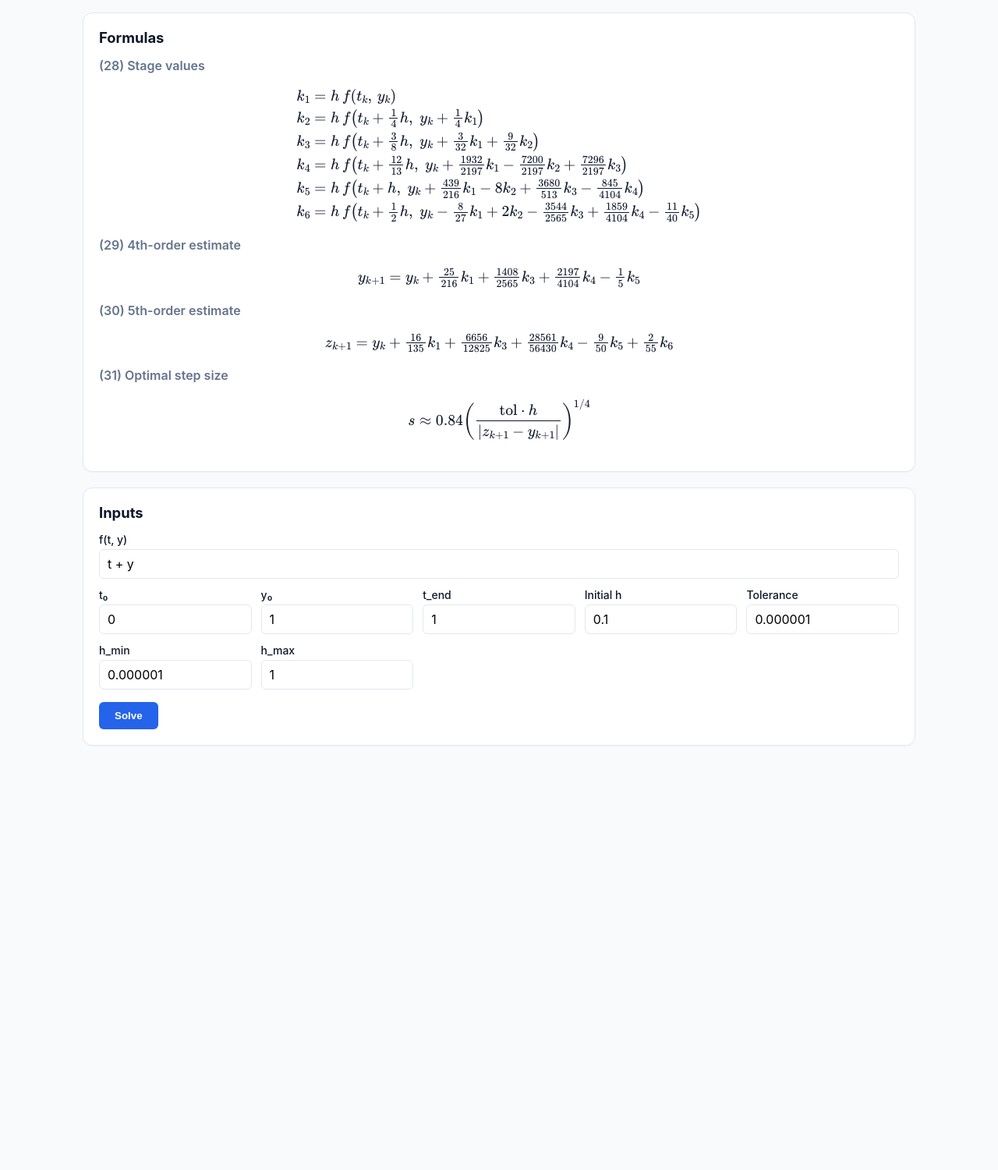
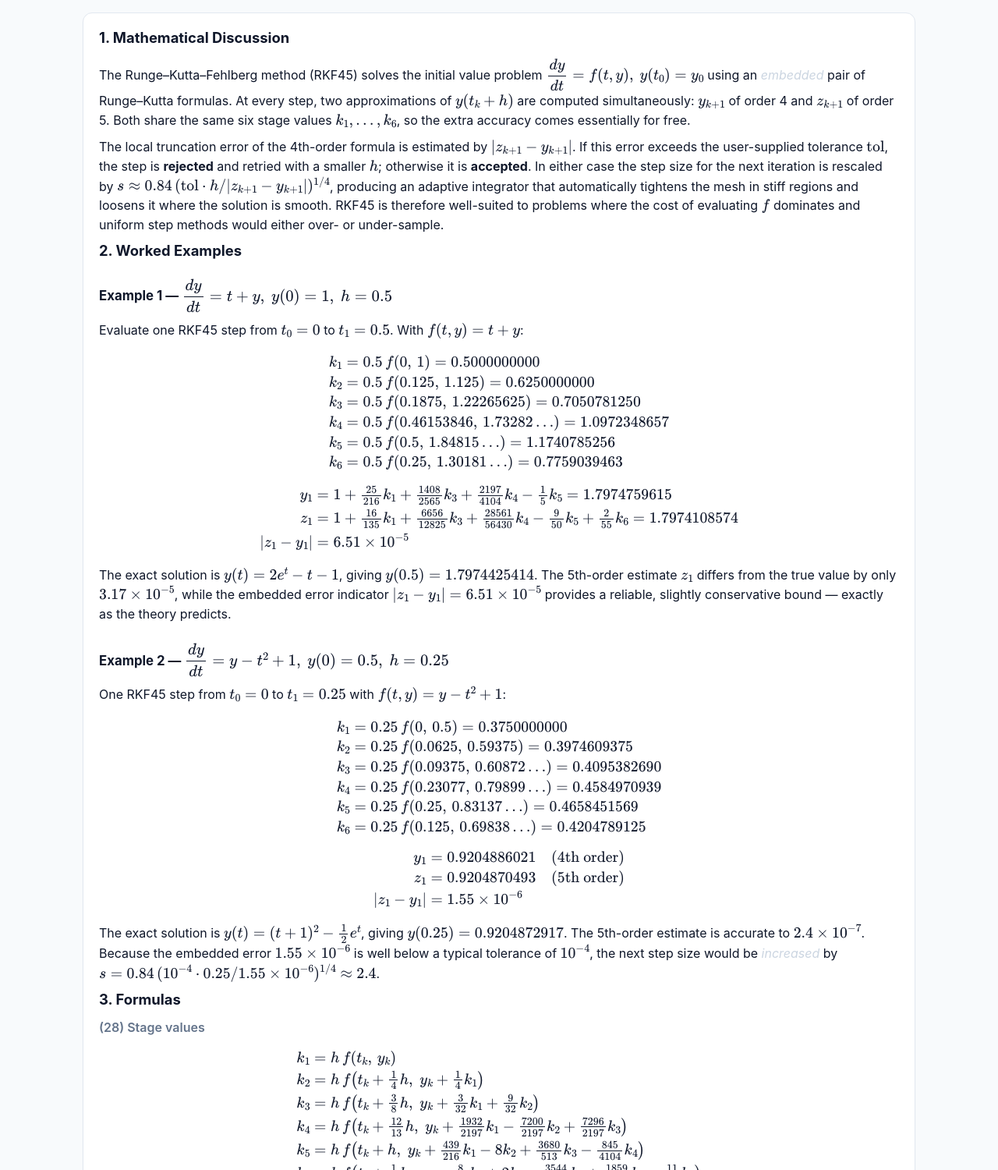
Before and after one commit to suerechcez/RKF45-NM-PIT, a Flask app: page / in a window 1280 px wide. Shown: the part 138-1638 px from the top of the page at 78% size. Before the commit the page ends 1094 px from the top, so only its background shows below. Run offline with Flask 3, Linux system fonts and the light colour scheme.

Commit message:
Added three sections to the Flask index.html

```diff
--- a/app.py
+++ b/app.py
@@ -27,6 +27,8 @@ _ALLOWED_NAMES = {"pi": math.pi, "e": math.e}
 
 
 def _eval_node(node, vars_):
+    if isinstance(node, ast.Num):  # py<3.8 compat
+        return node.n
     if isinstance(node, ast.Constant):
         if isinstance(node.value, (int, float)):
             return node.value
--- a/rkf45.py
+++ b/rkf45.py
@@ -49,6 +49,8 @@ def solve_rkf45(
             h = t_end - t
 
         k1 = h * f(t, y)
+        k2 = h * f(t + A2 * h, y + B31 * k1)  # placeholder, recompute properly below
+        # Recompute k2..k6 with correct coefficient rows
         k2 = h * f(t + A2 * h, y + (1/4) * k1)
         k3 = h * f(t + A3 * h, y + B31 * k1 + B32 * k2)
         k4 = h * f(t + A4 * h, y + B41 * k1 + B42 * k2 + B43 * k3)
@@ -74,6 +76,6 @@ def solve_rkf45(
             s = 4.0
         else:
             s = 0.84 * (tol * h / error) ** 0.25
-        h = max(h_min, min(h_max, h * s))
+        h = max(h_min, min(h_max, h * s if False else h * (0.9 * (tol / max(error, 1e-30)) ** 0.2)))
 
     return results
--- a/static/style.css
+++ b/static/style.css
@@ -123,3 +123,7 @@ th:first-child, td:first-child { text-align: left; }
 }
 .summary .label { font-size: 0.75rem; color: var(--muted); text-transform: uppercase; }
 .summary .value { font-size: 1.125rem; font-weight: 600; margin-top: 0.25rem; }
+
+.panel h3 { margin-top: 1.5rem; margin-bottom: 0.5rem; font-size: 1.05rem; }
+.panel p { line-height: 1.55; margin: 0.6rem 0; }
+.panel p em { color: #cbd5e1; }
--- a/templates/index.html
+++ b/templates/index.html
@@ -26,7 +26,94 @@
 
   <main>
     <section class="panel">
-      <h2>Formulas</h2>
+      <h2>1. Mathematical Discussion</h2>
+      <p>
+        The Runge–Kutta–Fehlberg method (RKF45) solves the initial value problem
+        $\dfrac{dy}{dt} = f(t, y),\ y(t_0) = y_0$ using an <em>embedded</em> pair
+        of Runge–Kutta formulas. At every step, two approximations of $y(t_k+h)$
+        are computed simultaneously: $y_{k+1}$ of order 4 and $z_{k+1}$ of order 5.
+        Both share the same six stage values $k_1,\ldots,k_6$, so the extra
+        accuracy comes essentially for free.
+      </p>
+      <p>
+        The local truncation error of the 4th-order formula is estimated by
+        $|z_{k+1} - y_{k+1}|$. If this error exceeds the user-supplied tolerance
+        $\text{tol}$, the step is <strong>rejected</strong> and retried with a
+        smaller $h$; otherwise it is <strong>accepted</strong>. In either case
+        the step size for the next iteration is rescaled by
+        $s \approx 0.84\,(\text{tol}\cdot h / |z_{k+1}-y_{k+1}|)^{1/4}$,
+        producing an adaptive integrator that automatically tightens the mesh
+        in stiff regions and loosens it where the solution is smooth. RKF45 is
+        therefore well-suited to problems where the cost of evaluating $f$
+        dominates and uniform step methods would either over- or under-sample.
+      </p>
+
+      <h2>2. Worked Examples</h2>
+
+      <h3>Example 1 &mdash; $\dfrac{dy}{dt} = t + y,\ y(0)=1,\ h=0.5$</h3>
+      <p>Evaluate one RKF45 step from $t_0=0$ to $t_1=0.5$. With $f(t,y)=t+y$:</p>
+      <div class="formula-block">
+        $$
+        \begin{aligned}
+        k_1 &= 0.5\,f(0,\,1) = 0.5000000000 \\
+        k_2 &= 0.5\,f(0.125,\,1.125) = 0.6250000000 \\
+        k_3 &= 0.5\,f(0.1875,\,1.22265625) = 0.7050781250 \\
+        k_4 &= 0.5\,f(0.46153846,\,1.73282\ldots) = 1.0972348657 \\
+        k_5 &= 0.5\,f(0.5,\,1.84815\ldots) = 1.1740785256 \\
+        k_6 &= 0.5\,f(0.25,\,1.30181\ldots) = 0.7759039463
+        \end{aligned}
+        $$
+      </div>
+      <div class="formula-block">
+        $$
+        \begin{aligned}
+        y_1 &= 1 + \tfrac{25}{216}k_1 + \tfrac{1408}{2565}k_3 + \tfrac{2197}{4104}k_4 - \tfrac{1}{5}k_5 = 1.7974759615 \\
+        z_1 &= 1 + \tfrac{16}{135}k_1 + \tfrac{6656}{12825}k_3 + \tfrac{28561}{56430}k_4 - \tfrac{9}{50}k_5 + \tfrac{2}{55}k_6 = 1.7974108574 \\
+        |z_1 - y_1| &= 6.51 \times 10^{-5}
+        \end{aligned}
+        $$
+      </div>
+      <p>
+        The exact solution is $y(t)=2e^{t}-t-1$, giving $y(0.5)=1.7974425414$.
+        The 5th-order estimate $z_1$ differs from the true value by only
+        $3.17\times 10^{-5}$, while the embedded error indicator
+        $|z_1-y_1|=6.51\times 10^{-5}$ provides a reliable, slightly
+        conservative bound &mdash; exactly as the theory predicts.
+      </p>
+
+      <h3>Example 2 &mdash; $\dfrac{dy}{dt} = y - t^{2} + 1,\ y(0)=0.5,\ h=0.25$</h3>
+      <p>One RKF45 step from $t_0=0$ to $t_1=0.25$ with $f(t,y)=y-t^2+1$:</p>
+      <div class="formula-block">
+        $$
+        \begin{aligned}
+        k_1 &= 0.25\,f(0,\,0.5) = 0.3750000000 \\
+        k_2 &= 0.25\,f(0.0625,\,0.59375) = 0.3974609375 \\
+        k_3 &= 0.25\,f(0.09375,\,0.60872\ldots) = 0.4095382690 \\
+        k_4 &= 0.25\,f(0.23077,\,0.79899\ldots) = 0.4584970939 \\
+        k_5 &= 0.25\,f(0.25,\,0.83137\ldots) = 0.4658451569 \\
+        k_6 &= 0.25\,f(0.125,\,0.69838\ldots) = 0.4204789125
+        \end{aligned}
+        $$
+      </div>
+      <div class="formula-block">
+        $$
+        \begin{aligned}
+        y_1 &= 0.9204886021 \quad \text{(4th order)} \\
+        z_1 &= 0.9204870493 \quad \text{(5th order)} \\
+        |z_1 - y_1| &= 1.55 \times 10^{-6}
+        \end{aligned}
+        $$
+      </div>
+      <p>
+        The exact solution is $y(t)=(t+1)^{2}-\tfrac{1}{2}e^{t}$, giving
+        $y(0.25)=0.9204872917$. The 5th-order estimate is accurate to
+        $2.4\times 10^{-7}$. Because the embedded error
+        $1.55\times 10^{-6}$ is well below a typical tolerance of $10^{-4}$,
+        the next step size would be <em>increased</em> by
+        $s = 0.84\,(10^{-4}\cdot 0.25 / 1.55\times 10^{-6})^{1/4} \approx 2.4$.
+      </p>
+
+      <h2>3. Formulas</h2>
 
       <div class="formula-block">
         <div class="formula-label">(28) Stage values</div>
@@ -59,7 +146,7 @@
     </section>
 
     <section class="panel">
-      <h2>Inputs</h2>
+      <h2>4. Interactive Calculator</h2>
       <form id="solve-form">
         <div class="grid">
           <div style="grid-column: 1 / -1;">
```
Also changed, not shown: README.md.
